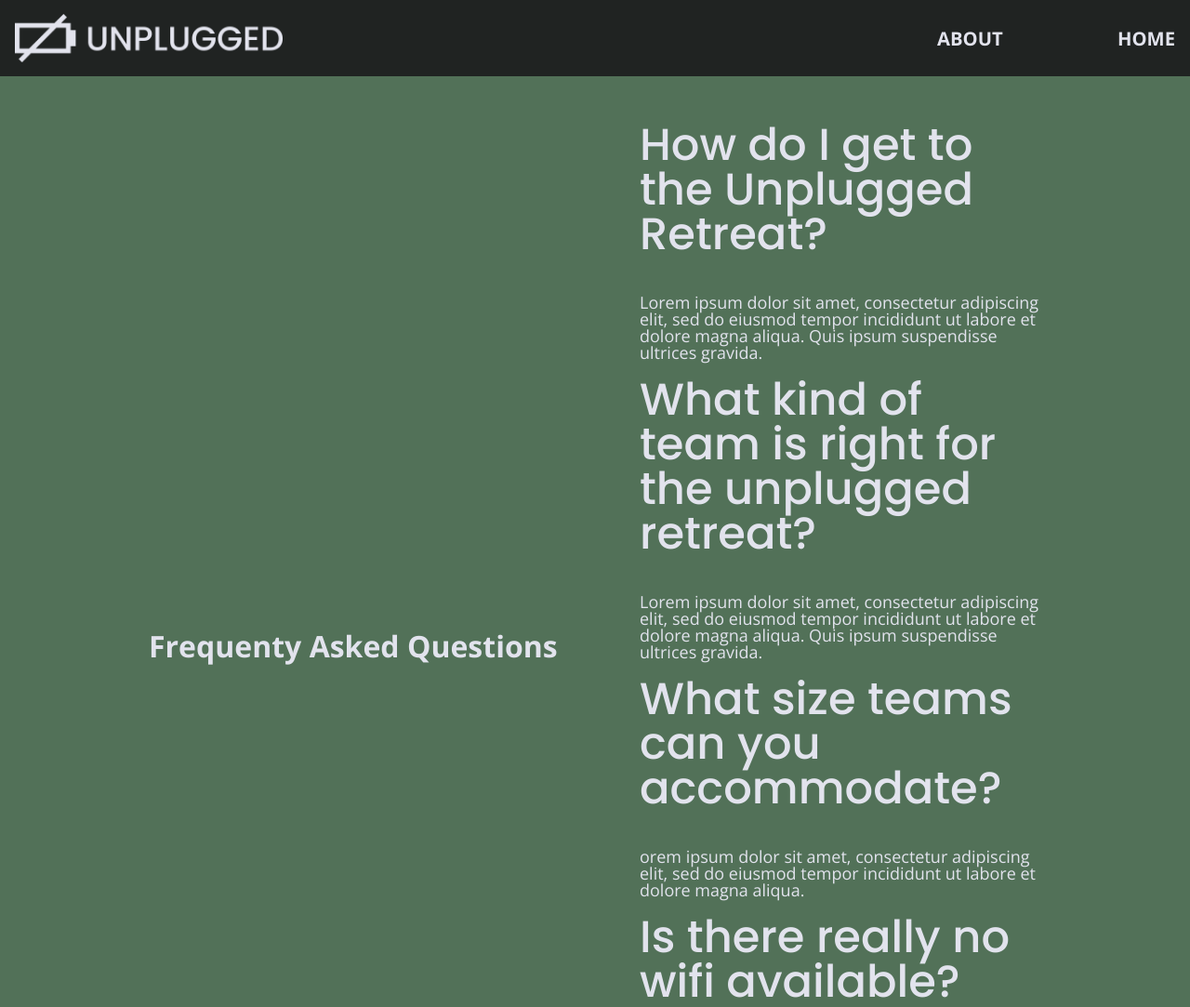
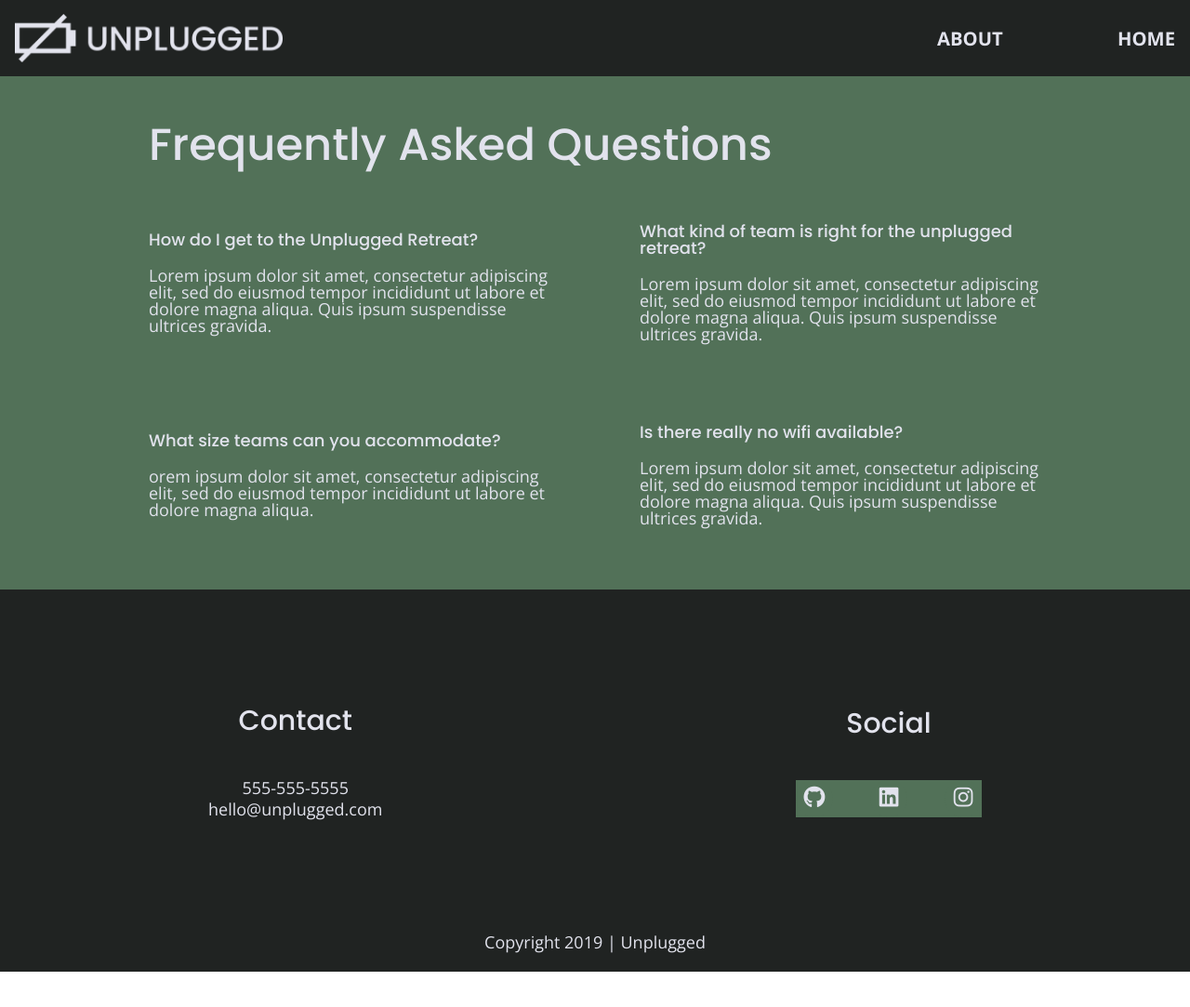
Before and after one commit to tashadanner/unplugged, a website: page faq/index.html in a window 1280 px wide. Shown: the top 1083 px of the page at 93% size. After the commit the page ends 1045 px from the top, so only its background shows below. Drawn offline with nearby package versions, Linux system fonts and the light colour scheme.

Commit message:
Fixed content divs

```diff
--- a/faq/index.html
+++ b/faq/index.html
@@ -49,15 +49,21 @@
 <main>
 	<section class="faq">
 		<div class="content-wrapper">
-			<h1>Frequenty Asked Questions</h1>
+			<h2>Frequently Asked Questions</h2>
 			<div class="faq-content">
-				<h2>How do I get to the Unplugged Retreat?</h2>
+				<h4>How do I get to the Unplugged Retreat?</h4>
 					<p>Lorem ipsum dolor sit amet, consectetur adipiscing elit, sed do eiusmod tempor incididunt ut labore et dolore magna aliqua. Quis ipsum suspendisse ultrices gravida.</p>
-				<h2>What kind of team is right for the unplugged retreat?</h2>
+			</div>
+			<div class="faq-content">
+				<h4>What kind of team is right for the unplugged retreat?</h4>
 					<p>Lorem ipsum dolor sit amet, consectetur adipiscing elit, sed do eiusmod tempor incididunt ut labore et dolore magna aliqua. Quis ipsum suspendisse ultrices gravida.</p>
-				<h2>What size teams can you accommodate?</h2>
+			</div>
+			<div class="faq-content">
+				<h4>What size teams can you accommodate?</h4>
 					<p>orem ipsum dolor sit amet, consectetur adipiscing elit, sed do eiusmod tempor incididunt ut labore et dolore magna aliqua.</p>
-				<h2>Is there really no wifi available?</h2>
+			</div>
+			<div class="faq-content">
+				<h4>Is there really no wifi available?</h4>
 					<p>Lorem ipsum dolor sit amet, consectetur adipiscing elit, sed do eiusmod tempor incididunt ut labore et dolore magna aliqua. Quis ipsum suspendisse ultrices gravida.</p>
 			</div>
 		</div>
@@ -79,8 +85,21 @@
 			<div class="social">
 				<h4>Social</h4>
 					<div class="social-icons">
-						<p><a href="https://github.com/tashadanner" target="_blank"></a></p>
-						<p><a href="https://www.linkedin.com/in/tasha-danner/" target="_blank"></a></p>
+						<p>
+							<a href="https://github.com/tashadanner" target="_blank">
+								<i class="fab fa-github"></i>
+							</a>
+						</p>
+						<p>
+							<a href="https://www.linkedin.com/in/tasha-danner/" target="_blank">
+								<i class="fab fa-linkedin"></i>
+							</a>
+						</p>
+						<p>
+							<a href="https://www.instagram.com/tashadanner/?hl=en" target="_blank">
+								<i class="fab fa-instagram"></i>
+							</a>
+						</p>
 					</div>
 			</div>
 		</div>
```
